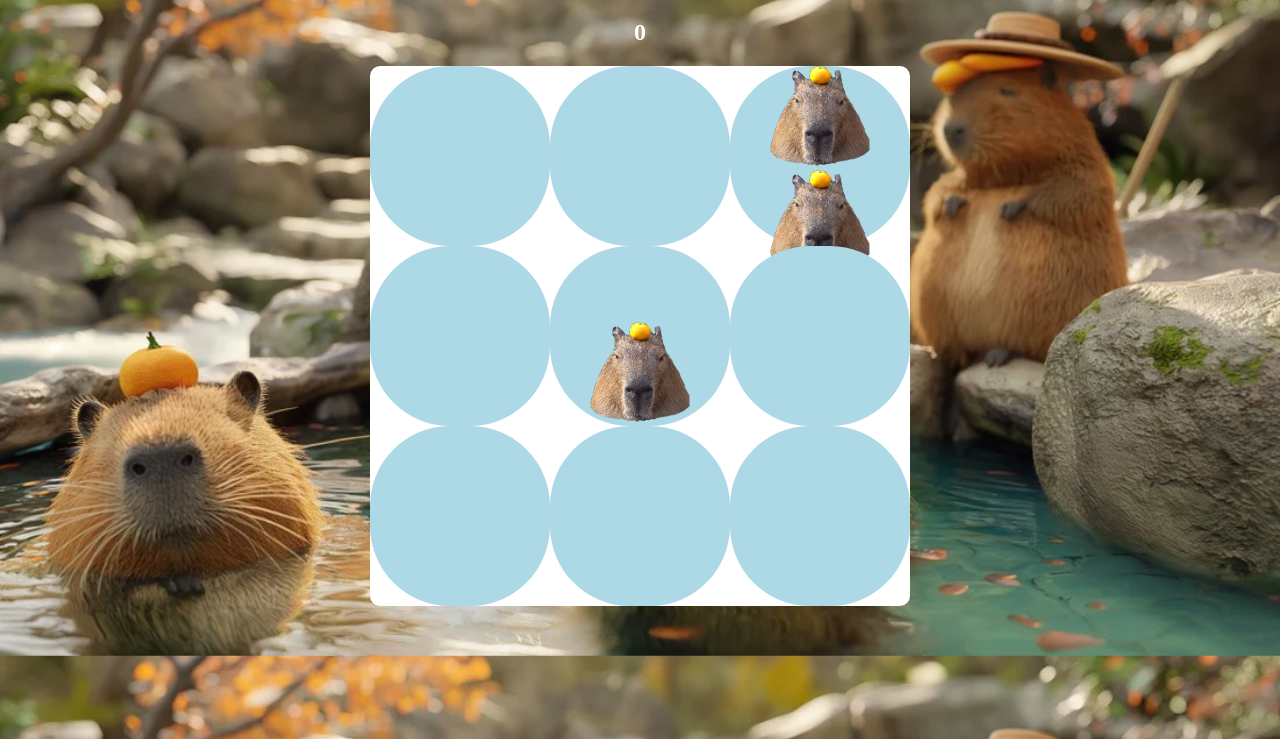
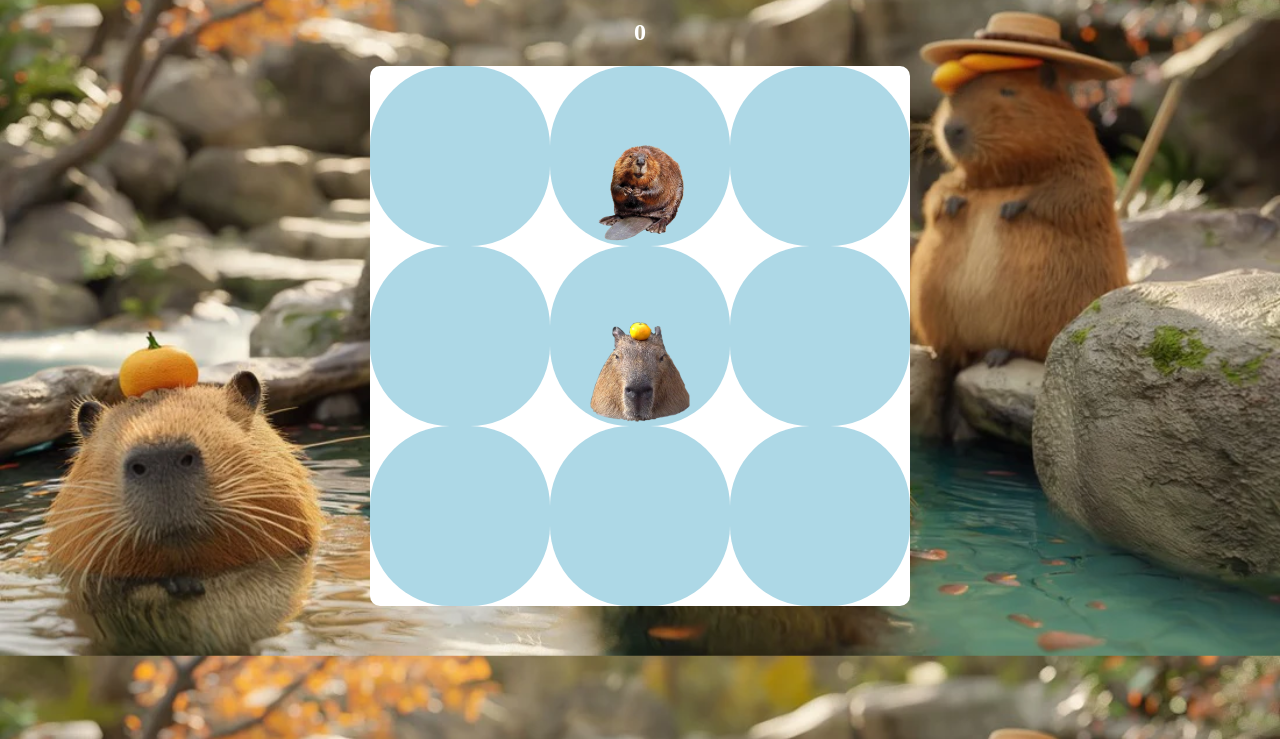
Before and after one commit to YourDailyMoose/Whack-A-Capy, a plain HTML site: page index.html in a window 1280 px wide. Shown: the part 61-800 px from the top of the page. Drawn offline with Linux system fonts and the light colour scheme.

Commit message:
Completed base game.

```diff
--- a/capy.css
+++ b/capy.css
@@ -40,4 +40,10 @@ body {
 #board div img {
     width: 100px;
     height: 100px;
+
+    user-select: none;
+    -moz-user-select: none;
+    -webkit-user-drag: none;
+    -webkit-user-select: none;
+    -ms-user-select: none;
 }
--- a/capy.js
+++ b/capy.js
@@ -11,13 +11,13 @@ function setGame() {
 
     //set up game board
     for (let i = 0; i < 9; i++) {
-        //we want 9 divs - 0 to 8
         let tile = document.createElement("div");
         tile.id = i.toString();
+        tile.addEventListener("click", selectTile);
         document.getElementById("board").appendChild(tile);
     }
     setInterval(setCapy, 1500);
-    //setInterval(setBeaver, 2000);
+    setInterval(setBeaver, 2000);
 }
 
 function getRandomTile() {
@@ -27,13 +27,57 @@ function getRandomTile() {
 }
 
 function setCapy() {
+    if (gameOver) {
+        return;
+    }
+    if (currentCapyTile) {
+        currentCapyTile.innerHTML = "";
+    }
+
     let capy = document.createElement("img");
     capy.src = './assets/images/capy.png';
 
-    //get random tile
-    let tile = getRandomTile();
-    currentCapyTile = document.getElementById(tile);
+    let num = getRandomTile();
+    if (currentBeaverTile && currentBeaverTile.id == num) {
+        return;
+    }
+
+    currentCapyTile = document.getElementById(num);
     currentCapyTile.appendChild(capy);
-    console.log(`Tile ${tile} has been selected.`)
 
+    console.log(`Tile ${num} has been selected.`);
 }
+
+function setBeaver() {
+    if (gameOver) {
+        return;
+    }
+    if (currentBeaverTile) {
+        currentBeaverTile.innerHTML = "";
+    }
+
+    let beaver = document.createElement("img");
+    beaver.src = "./assets/images/beaver.png";
+
+    let num = getRandomTile();
+    if (currentBeaverTile && currentCapyTile.id == num) {
+        return;
+    }
+
+    currentBeaverTile = document.getElementById(num);
+    currentBeaverTile.appendChild(beaver);
+}
+
+function selectTile() {
+    if (gameOver) {
+        return;
+    }
+    if (this == currentCapyTile) {
+        score += 10;
+        document.getElementById("score").innerText = score.toString();
+    }
+    else if (this == currentBeaverTile) {
+        document.getElementById("score").innerText = "GAME OVER: " + score.toString(); //update score html
+        gameOver = true;
+    }
+}
```
